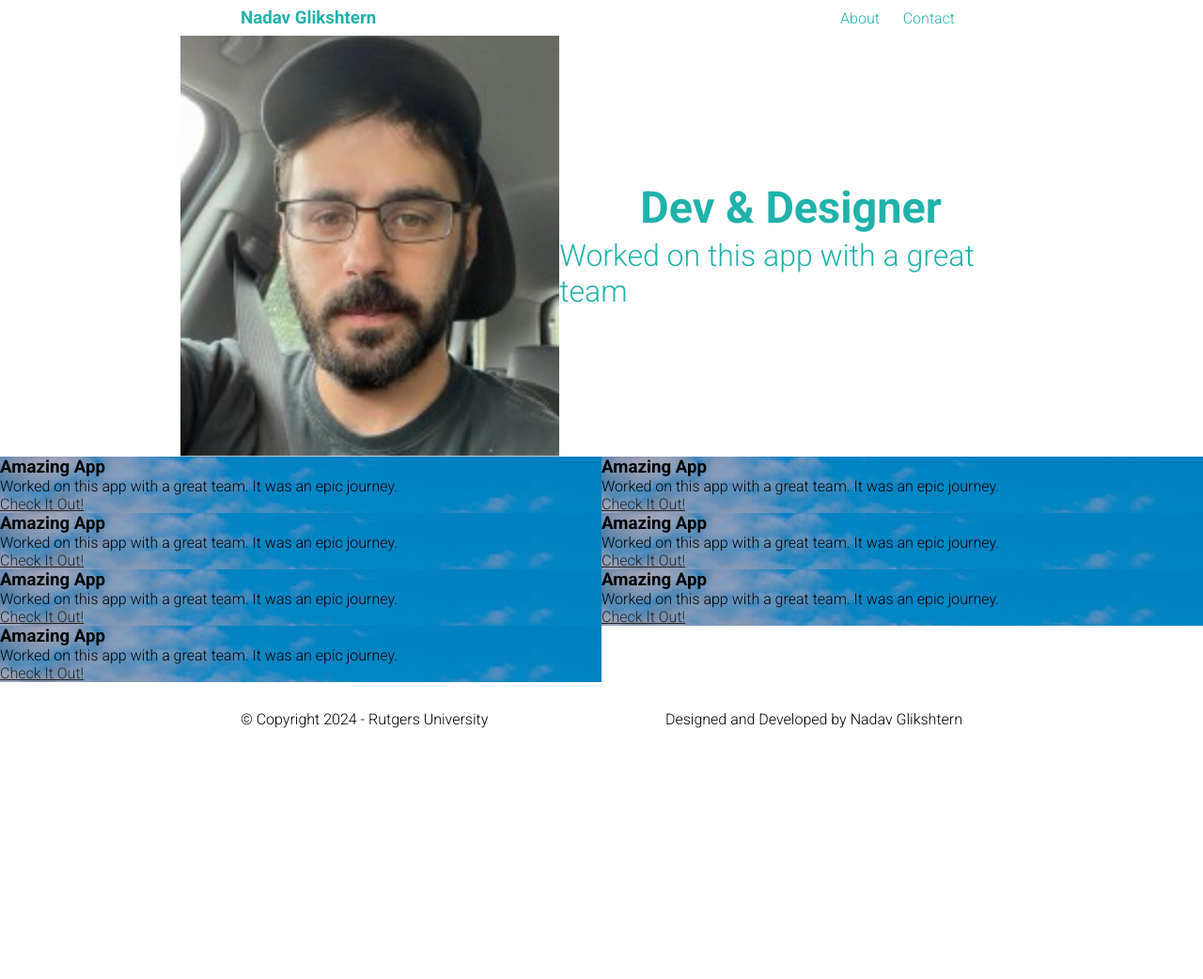
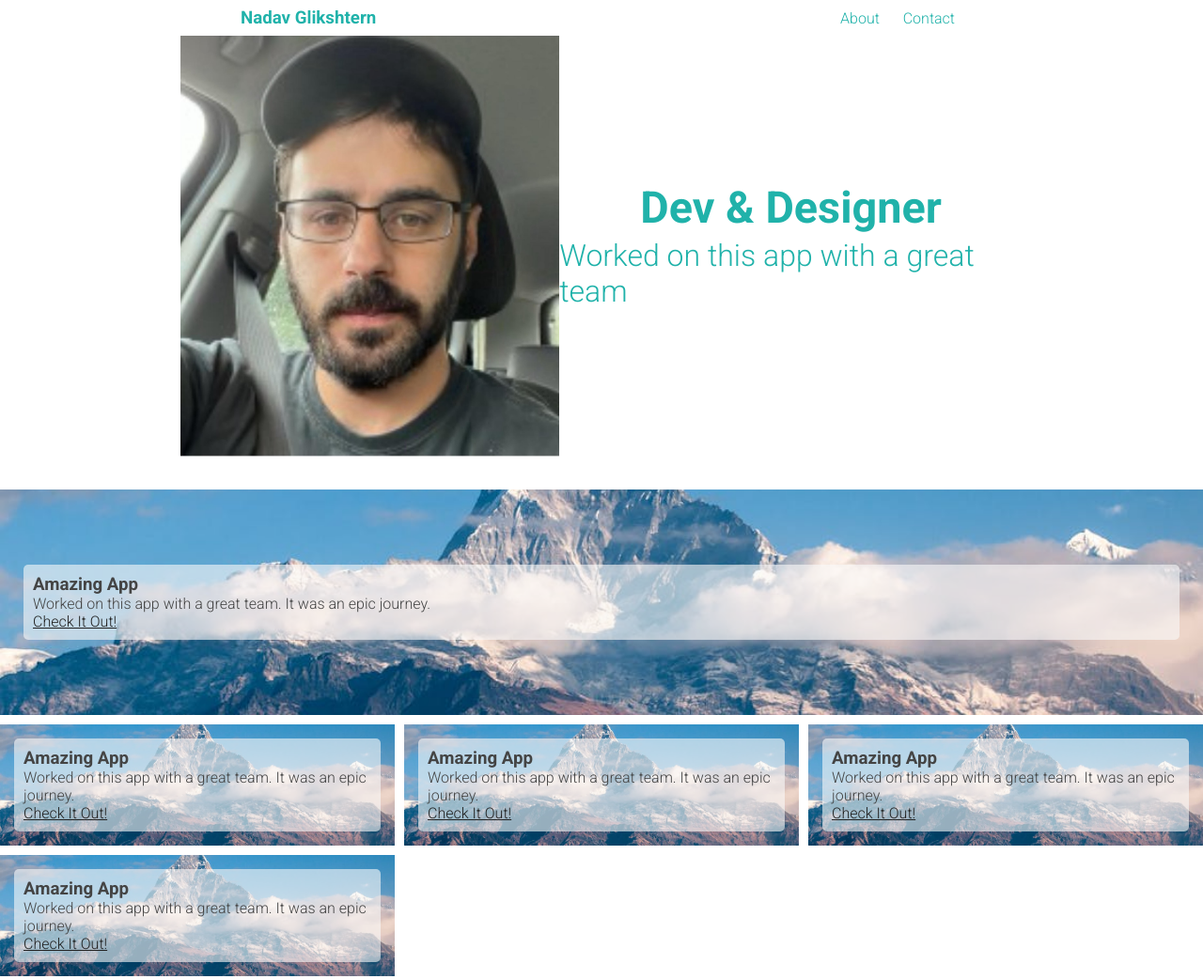
Before and after one commit to nadavgl/first_website, a plain HTML site: page index.html in a window 1280 px wide. Shown: the top 1042 px of the page at 94% size. Before the commit the page ends 805 px from the top, so only its background shows below. Drawn offline with Linux system fonts and the light colour scheme.

Commit message:
finished grid version of site

```diff
--- a/css/style.css
+++ b/css/style.css
@@ -83,6 +83,7 @@ header nav a.active {
 
 figure {
   display: flex;
+  margin-bottom: 35px;
 }
 
 figure img {
@@ -105,38 +106,30 @@ figure figcaption h3 {
 
 main {
   display: grid;
-  grid-template-columns: 1fr 1fr;
+  grid-template-columns: repeat(3, 1fr);
+  gap: 10px;
   /* justify-content: center;
   align-items: center; */
   flex: 1;
 }
 
-section {
-  flex: 1;
-  background-color: #555;
+main article{
+  padding:15px;
+  color: #444;
+  background-repeat: no-repeat;
+  background-size: cover;
+  background-position: center;
 }
 
-section div:nth-child(even) {
-  background-color: #888;
+main article.main-article{
+  grid-column: 1 / 4;
+  padding: 80px 25px;
 }
 
-section div:nth-child(odd) {
-  background-color: #aaa;
-}
-
-section.right-section {
-  flex: 2;
-  background-color: #444;
-}
-
-section.right-section .section-header {
-  font-weight: 300;
-}
-
-.section-header {
-  color: var(--primary-color);
-  font-size: 30px;
-  text-align: center;
+main article .article-content {
+  padding:10px;
+  background-color: rgba(250, 250, 250, .6);
+  border-radius: 5px;
 }
 
 footer {
--- a/index.html
+++ b/index.html
@@ -1,11 +1,13 @@
 <!DOCTYPE html>
 <html>
+
 <head>
     <meta charset="UTF-8">
     <meta name="viewport" content="width=device-width, initial-scale=1.0">
     <title>First Website - Home</title>
     <link rel="stylesheet" href="./css/style.css">
 </head>
+
 <body>
     <header>
         <h3 id="logo">Nadav Glikshtern</h3>
@@ -24,47 +26,48 @@
     </figure>
 
     <main>
-            <article style="background-image: url(./images/pexels-photo-417173.jpeg);">
+        <article class="main-article" style="background-image: url(./images/pexels-photo-417173.jpeg);">
+            <div class="article-content">
                 <h3>Amazing App</h3>
                 <p>Worked on this app with a great team. It was an epic journey.</p>
                 <a href="https://nadavgl.github.io/first_website/" target="_blank">Check It Out!</a>
+            </div>
         </article>
 
         <article style="background-image: url(./images/pexels-photo-417173.jpeg);">
+            <div class="article-content">
                 <h3>Amazing App</h3>
                 <p>Worked on this app with a great team. It was an epic journey.</p>
                 <a href="https://nadavgl.github.io/first_website/" target="_blank">Check It Out!</a>
+            </div>
         </article>
 
         <article style="background-image: url(./images/pexels-photo-417173.jpeg);">
+            <div class="article-content">
                 <h3>Amazing App</h3>
                 <p>Worked on this app with a great team. It was an epic journey.</p>
                 <a href="https://nadavgl.github.io/first_website/" target="_blank">Check It Out!</a>
+
+            </div>
         </article>
 
         <article style="background-image: url(./images/pexels-photo-417173.jpeg);">
+                <div class="article-content">
                     <h3>Amazing App</h3>
                     <p>Worked on this app with a great team. It was an epic journey.</p>
                     <a href="https://nadavgl.github.io/first_website/" target="_blank">Check It Out!</a>
+                </div>
         </article>
 
         <article style="background-image: url(./images/pexels-photo-417173.jpeg);">
+                <div class="article-content">
                     <h3>Amazing App</h3>
                     <p>Worked on this app with a great team. It was an epic journey.</p>
                     <a href="https://nadavgl.github.io/first_website/" target="_blank">Check It Out!</a>
+                </div>
+
         </article>
 
-              <article style="background-image: url(./images/pexels-photo-417173.jpeg);">
-                <h3>Amazing App</h3>
-                <p>Worked on this app with a great team. It was an epic journey.</p>
-                <a href="https://nadavgl.github.io/first_website/" target="_blank">Check It Out!</a>
-              </article>
-
-              <article style="background-image: url(./images/pexels-photo-417173.jpeg);">
-                <h3>Amazing App</h3>
-                <p>Worked on this app with a great team. It was an epic journey.</p>
-                <a href="https://nadavgl.github.io/first_website/" target="_blank">Check It Out!</a>
-              </article>
     </main>
 
     <footer>
```
Lines whose indentation alone changed are shown as unchanged.
